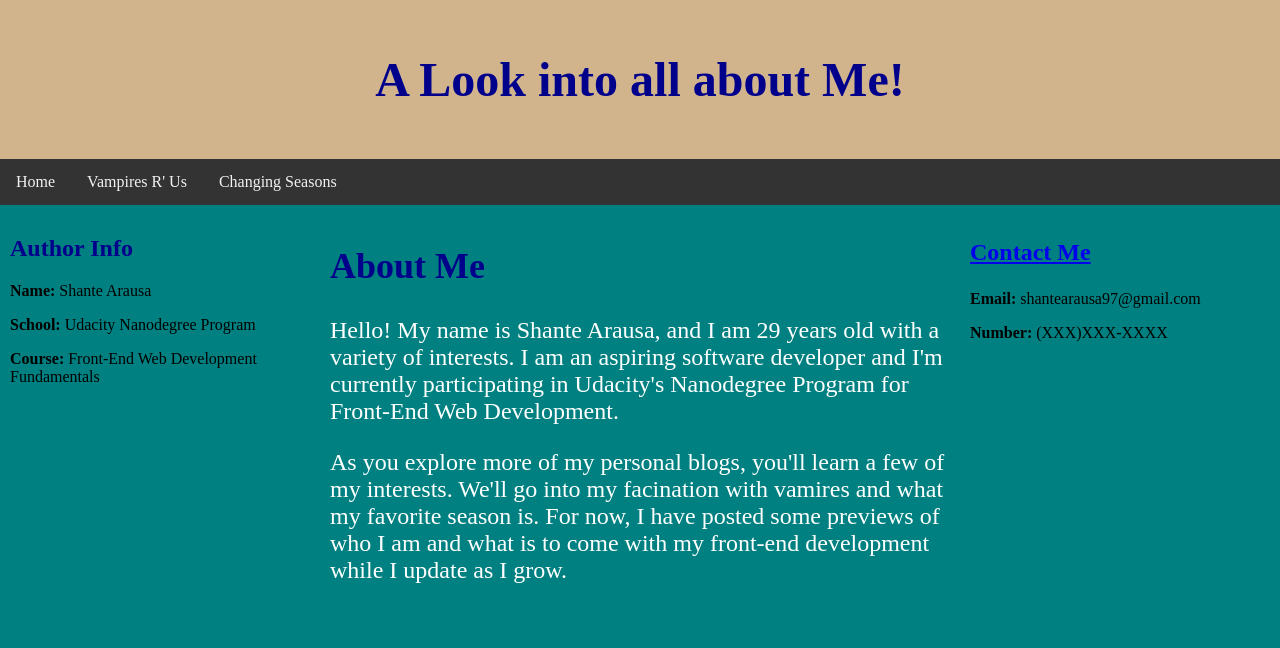
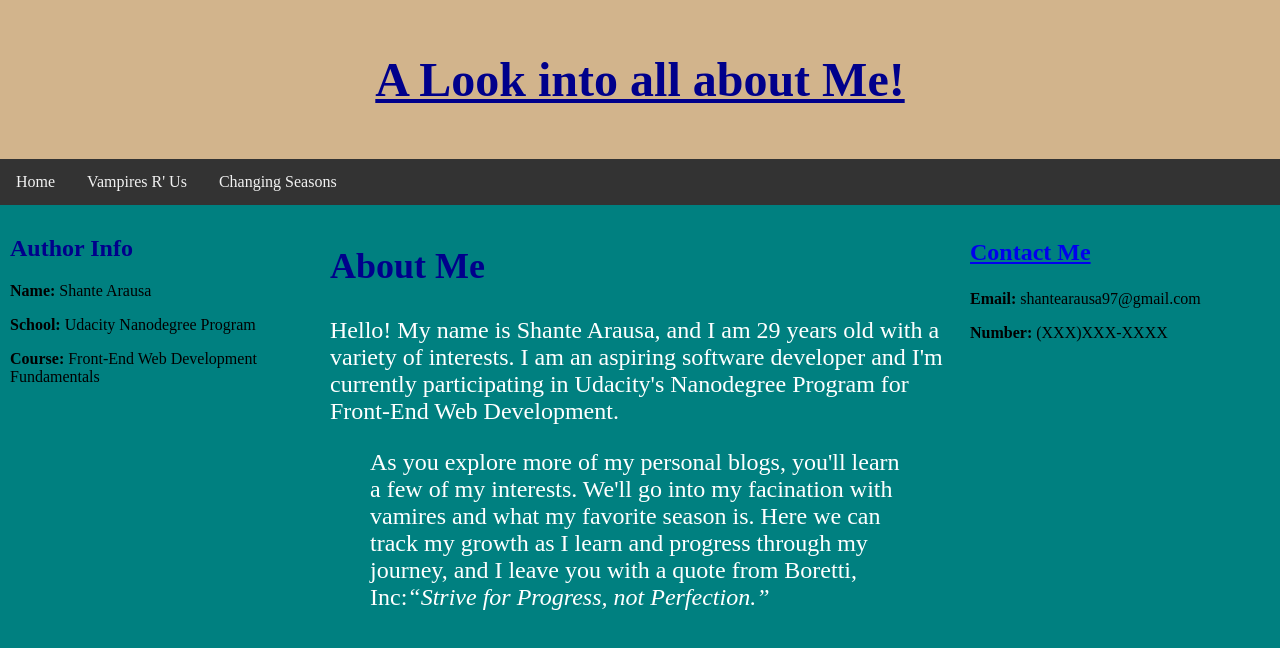
Before and after one commit to ShanteArausa/Blog-Sub, a plain HTML site: page static/HTML/Page.one.html in a window 1280 px wide. Drawn offline with Linux system fonts and the light colour scheme.

Commit message:
Docs: adjusted html and css for resubmission Body: I added tags, css grid rule, typography

```diff
--- a/static/CSS/index.styleshseet.css
+++ b/static/CSS/index.styleshseet.css
@@ -8,9 +8,16 @@
   font-family: Arial, Helvetica, sans-serif;
 }
 body{
+  display: grid;
   margin: 0;
   font-family: Arial, Helvetica, sans-serif;
   background-color: #CB6074;
+  grid-template-areas:
+  "header"
+  "left"
+  "middle"
+  "right"
+  "footer"
 }
 header{
   grid-area: header;
@@ -73,3 +80,13 @@ footer{
         'footer footer footer footer footer footer';
     }
 }
+@media (min-width: 601px), (max-width: 900px) {
+  .grid-container  {
+  grid-template-areas:
+  "header header header header header header"
+  "left left left left left left"
+  "middle middle middle middle middle middle"
+  "right right right right right right"
+  "footer footer footer footer footer footer";
+  }
+}
--- a/static/CSS/page.one.css
+++ b/static/CSS/page.one.css
@@ -11,6 +11,7 @@ header{
   text-align: center;
   font-size: x-large;
   color: darkblue;
+  text-decoration-line: underline;
 }
 .topnav{
   overflow: hidden;
@@ -40,6 +41,9 @@ header{
   width: 50%;
   color: white;
 }
+blockquote q{
+  font-style: italic;
+}
 .row::after{
   content: "";
   display: table;
--- a/static/CSS/page.three.css
+++ b/static/CSS/page.three.css
@@ -11,6 +11,7 @@ header{
   padding: 20px;
   text-align: center;
   font-size: x-large;
+  text-decoration-line: underline;
 }
 .topnav{
   overflow: hidden;
@@ -40,6 +41,9 @@ header{
   font-size: x-large;
   width: 50%;
 }
+blockquote q{
+  font-style: italic;
+}
 .row::after{
   content: "";
   display: table;
--- a/static/CSS/page.two.css
+++ b/static/CSS/page.two.css
@@ -10,6 +10,7 @@ header{
   padding: 20px;
   text-align: center;
   font-size: x-large;
+  text-decoration-line: underline;
 }
 .topnav{
   overflow: hidden;
@@ -39,6 +40,9 @@ header{
   width: 50%;
   color: white;
 }
+blockquote q{
+  font-style: italic;
+}
 .row::after{
   content: "";
   display: table;
--- a/static/HTML/Page.one.html
+++ b/static/HTML/Page.one.html
@@ -25,7 +25,9 @@
       <div class="column middle">
         <h2>About Me</h2>
         <p>Hello! My name is Shante Arausa, and I am 29 years old with a variety of interests. I am an aspiring software developer and I'm currently participating in Udacity's Nanodegree Program for Front-End Web Development.</p>
-        <p>As you explore more of my personal blogs, you'll learn a few of my interests. We'll go into my facination with vamires and what my favorite season is. For now, I have posted some previews of who I am and what is to come with my front-end development while I update as I grow.</p>
+        <blockquote>
+          <p>As you explore more of my personal blogs, you'll learn a few of my interests. We'll go into my facination with vamires and what my favorite season is. Here we can track my growth as I learn and progress through my journey, and I leave you with a quote from Boretti, Inc:<q cite="https://borettiinc.com/strive-for-progress-not-perfection/#:~:text=2023%20%7C%20Friday%20Quotes-,%E2%80%9CStrive%20for%20progress%2C%20not%20perfection.%E2%80%9D,the%20next%20level%20is%20presented.">Strive for Progress, not Perfection.</q></p>
+        </blockquote>
       </div>
       <div class="column side">
         <h2>
```
Also changed, not shown: index.html (+12 -3 lines), static/CSS/main.container.css (+12 -0 lines), static/HTML/Page.Three.html (+3 -1 lines), static/HTML/Page.two.html (+3 -1 lines).
